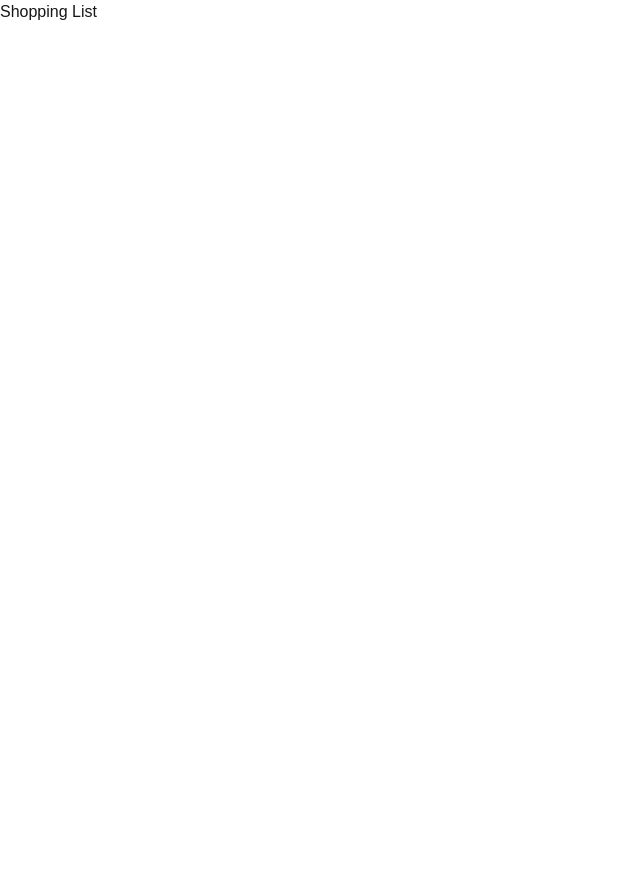
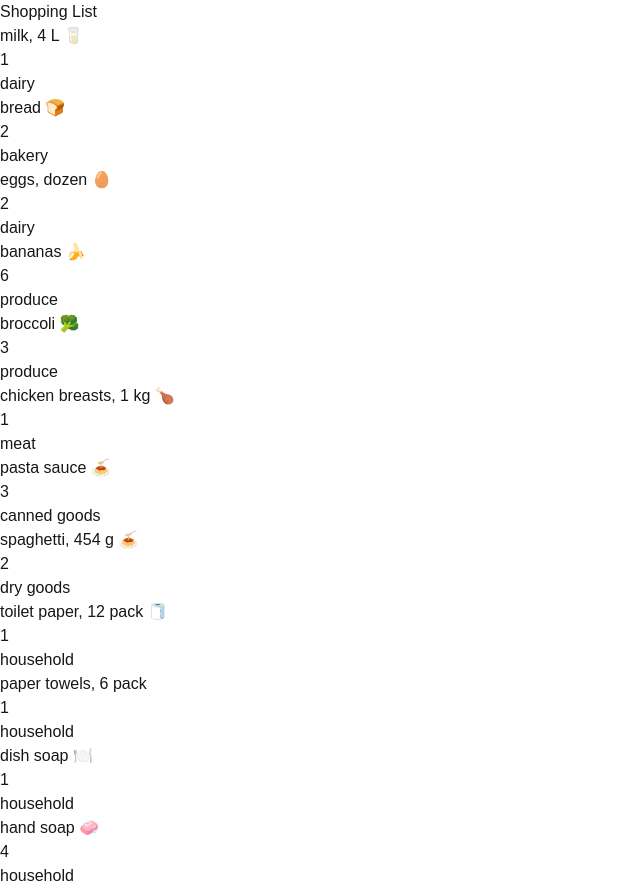
Before and after one commit to emily-thieu56/cprg306-assignments, a Next.js app: page /week-3 in a window 1280 px wide. Shown: the whole page, without its empty margins (0-640 px from the left). Before the commit the page ends 800 px from the top, so only its background shows below. Built offline with nearby package versions, Linux system fonts and the light colour scheme.

Commit message:
Assignment 3 Fixed display issue

```diff
--- a/app/week-3/item-list.js
+++ b/app/week-3/item-list.js
@@ -1,3 +1,6 @@
+"use client";
+import ItemComp from "./item";
+
 export default function ItemList(){
     const item1 = {
         name: "milk, 4 L 🥛",
@@ -70,4 +73,27 @@ export default function ItemList(){
         quantity: 4,
         category: "household",
       };
+
+      const shoppingList = [
+        item1,
+        item2,
+        item3,
+        item4,
+        item5,
+        item6,
+        item7,
+        item8,
+        item9,
+        item10,
+        item11,
+        item12
+    ];
+
+    return (
+      <ul>
+        {shoppingList.map((shoppingList, index ) => (<ItemComp key = {index} {...shoppingList}/>))}
+
+      </ul>
+    );
+
 }
--- a/app/week-3/page.js
+++ b/app/week-3/page.js
@@ -1,11 +1,11 @@
 import ItemComp from "./item";
 import ItemList from "./item-list";
 
-export default function Page(){
+export default function Page({shoppingList}){
     return (
         <main>
             <h1>Shopping List</h1>
-            <ItemList/>
+            <ItemList item = {shoppingList}/>
         </main>
     )
 }
```
